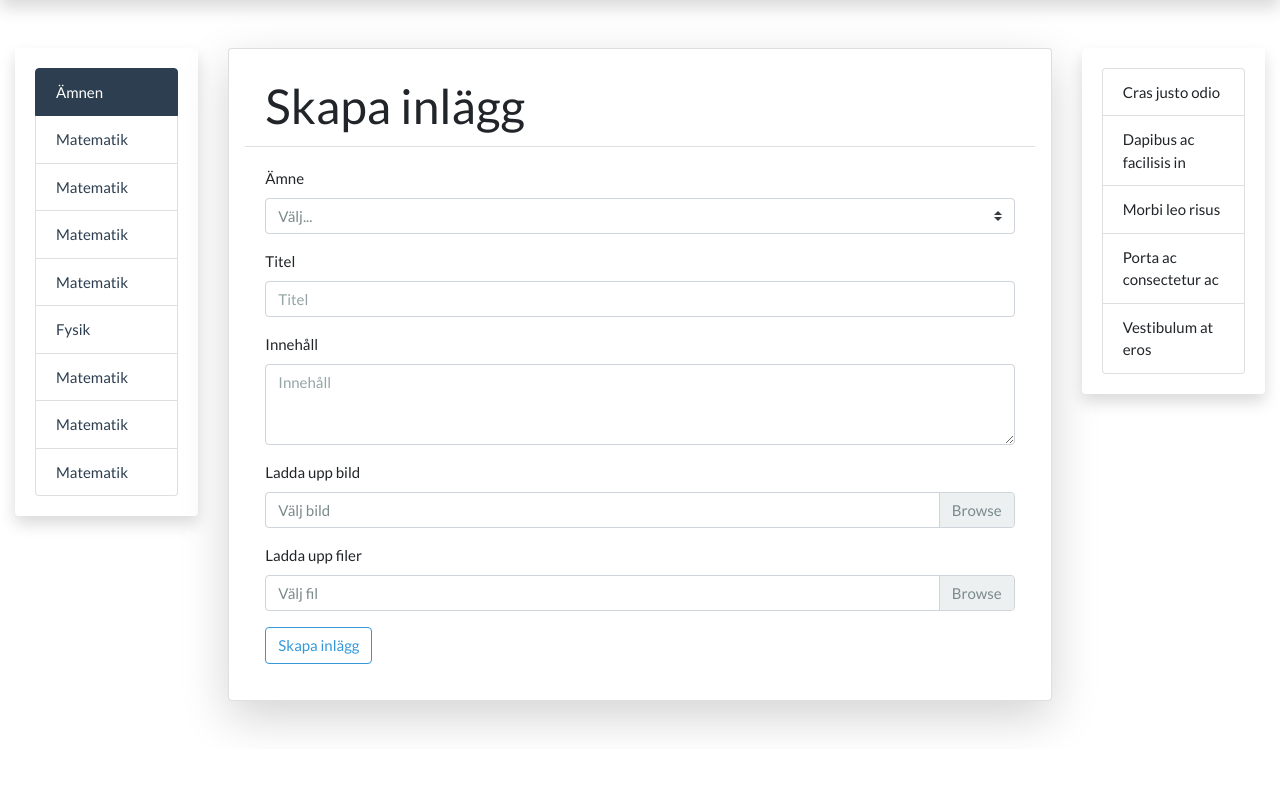
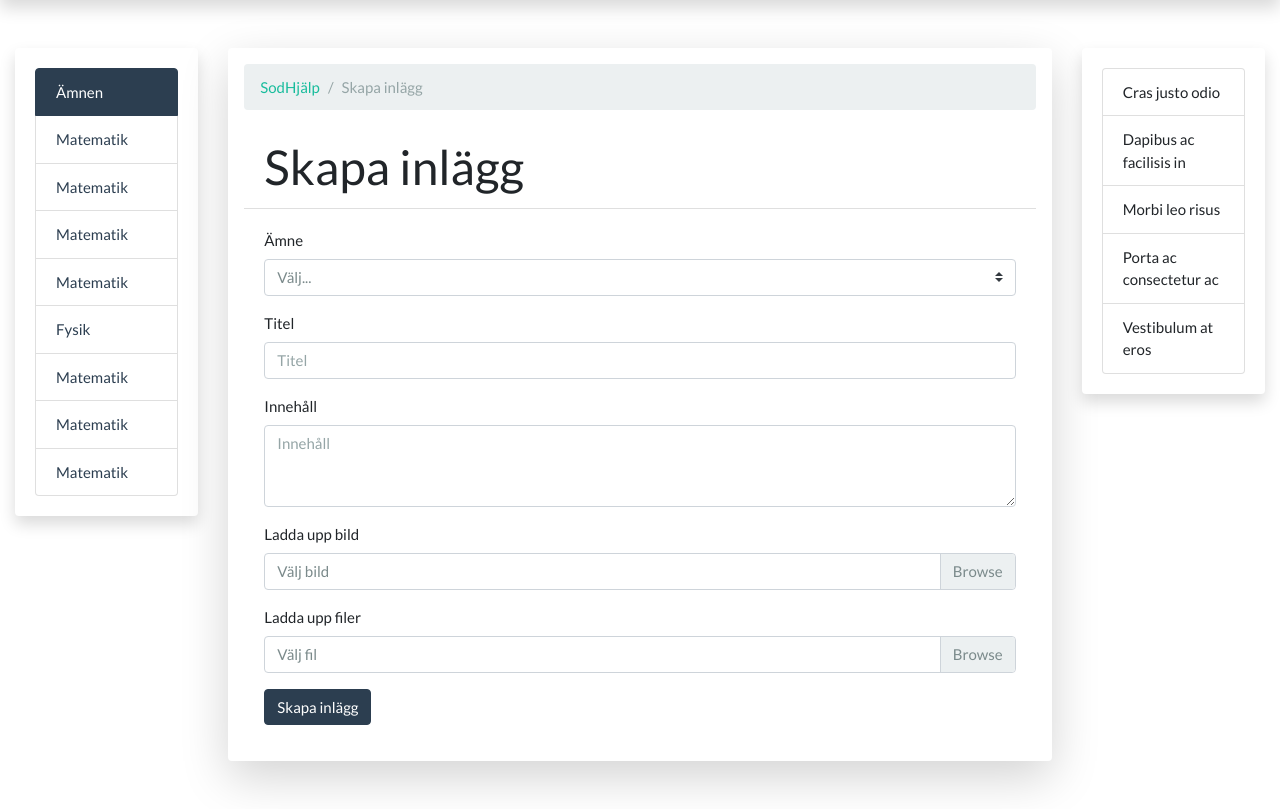
Before and after one commit to PierreLeFevre/sodhjalp, a Flask app: page /create in a window 1280 px wide. Shown: the part 71-880 px from the top of the page. Before the commit the page ends 801 px from the top, so only its background shows below. Run offline with Flask 2, Linux system fonts and the light colour scheme; the visitor is signed in with stand-in values (Sample User, id 1); data comes from the database, SQL or seed files in the repository; some libraries are stand-ins or nearby versions.

Commit message:
added breadcrumbs to all pages

```diff
--- a/flaskr/templates/blog/create.html
+++ b/flaskr/templates/blog/create.html
@@ -1,7 +1,13 @@
 {% extends 'base.html' %}
 {% block content %}
 
-<div class="card shadow-lg p-3 mb-5 bg-white rounded">
+<div class="card shadow-lg p-3 mb-5 rounded border-0">
+
+	<ol class="breadcrumb">
+	  <li class="breadcrumb-item"><a href="/">SodHjälp</a></li>
+	  <li class="breadcrumb-item active">Skapa inlägg</li>
+	</ol>
+
 	<h1 class="card-header bg-white">{% block title %}Skapa inlägg{% endblock %}</h1>
 	<div class="card-body">
 		<form method="post">
@@ -44,7 +50,7 @@
 			    <label class="custom-file-label" for="upload-file">Välj fil</label>
 			  </div>
 			</div>
-			<button type="submit" class="btn btn-outline-info">Skapa inlägg</button>
+			<button type="submit" class="btn btn-primary">Skapa inlägg</button>
 		</form>
 	</div>
 </div>
--- a/flaskr/templates/blog/create_comment.html
+++ b/flaskr/templates/blog/create_comment.html
@@ -4,7 +4,7 @@
 
 
 
-	<div class="card shadow-lg p-3 mb-5 bg-white rounded">
+	<div class="card shadow-lg p-3 mb-5 rounded border-0">
 		<ol class="breadcrumb">
 		  <li class="breadcrumb-item"><a href="/">SodHjälp</a></li>
 		  <li class="breadcrumb-item text-capitalize"><a href="/search/{{ post['topic'] }}">{{ post['topic']}}</a></li>
```
Also changed, not shown: flaskr/templates/blog/update.html (+9 -3 lines).
